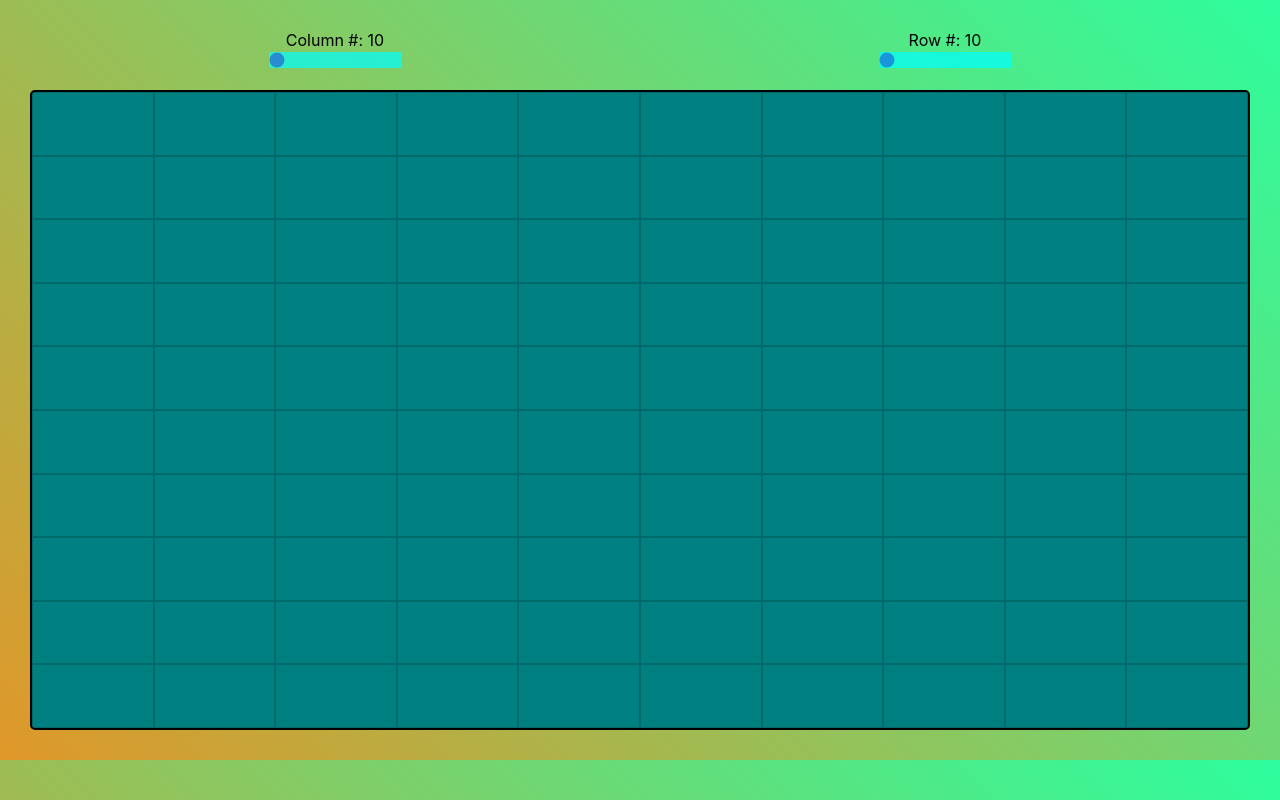
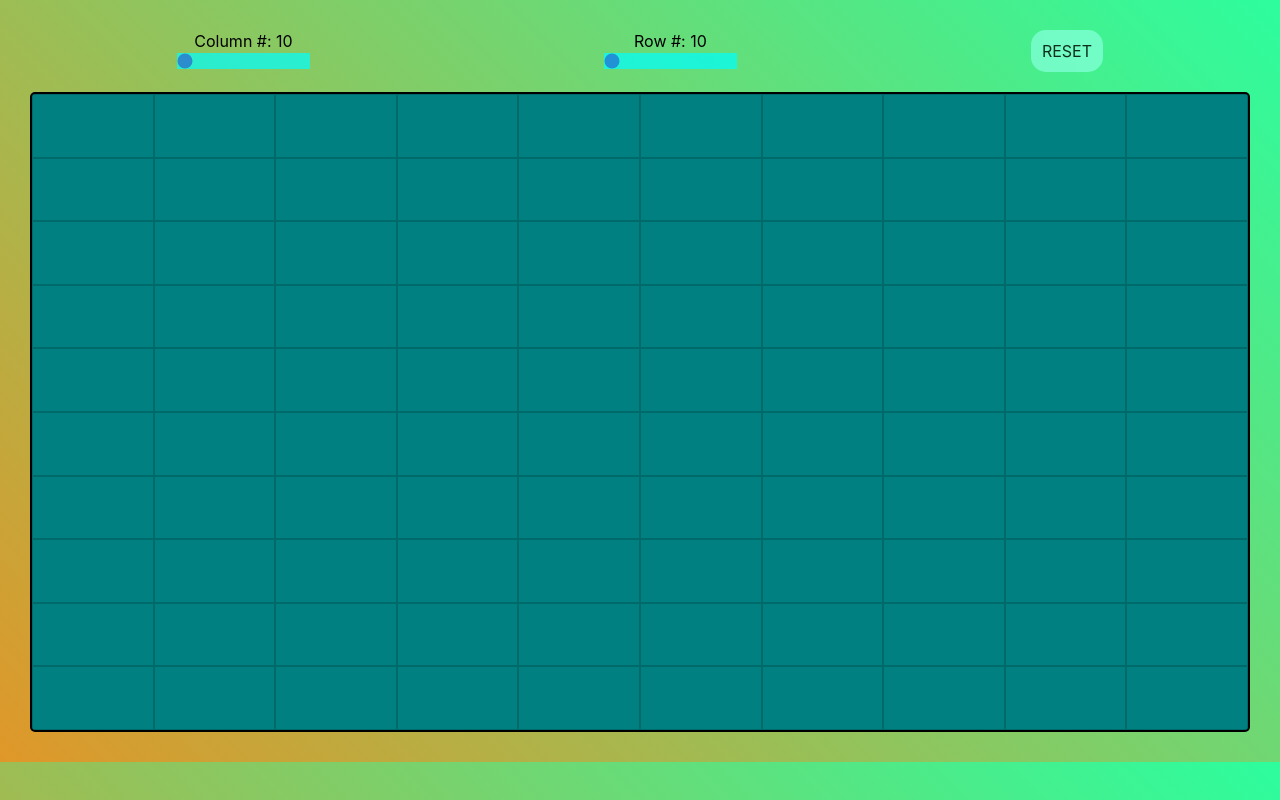
Before and after one commit to EnzoDFer/Sketch-Project, a React (Create React App) app: page / in a window 1280 px wide. Built offline with nearby package versions, Linux system fonts and the light colour scheme.

Commit message:
Implement Button component with callback feature foundation
Implement Button component with working callback prop.  Reset function not yet implemented.'

```diff
--- a/src/App.css
+++ b/src/App.css
@@ -68,3 +68,18 @@ button {
 .slider:hover {
   opacity: 1;
 }
+
+#reset {
+  background: aquamarine;
+  height: 100%;
+  width: 100%;
+  padding: 10px;
+  opacity: 0.8;
+  border-radius: 15px;
+  border: 1px solid transparent;
+}
+#reset:hover,
+#reset:active {
+  opacity:1;
+  border: 1px solid black;
+}
--- a/src/App.js
+++ b/src/App.js
@@ -1,11 +1,10 @@
-import { Children, useState } from "react";
+import { useState } from "react";
 
 
 const Container = () => {
   const [rows, onRowChange] = useState(10);
   const [cols, onColChange] = useState(10);
-  let squareNum = rows * cols;
-  const [boardState, setBoard] = useState(Array(squareNum).fill(false));
+  const [boardState, setBoard] = useState(Array(rows * cols).fill(false));
 
   const children = [];
   for (let i=0;i<rows*cols;i++) {
@@ -16,6 +15,12 @@ const Container = () => {
       />
       );
   }
+
+  function resetBoard() {
+    //setBoard(false);
+    alert('works');
+  }
+
 
   function handleDraw(i) {
     const childState = boardState.slice();
@@ -34,11 +39,26 @@ const Container = () => {
           <div>Row #: {rows}</div>
           <Slider value={rows} onValueChange={onRowChange} />
         </div>
+        <div className="wrapper">
+          <Button handleClick={()=>resetBoard()} text='RESET'/>
+        </div>
       </div>
       <Grid rowNum={rows} colNum={cols} gridChildren={children}/>
     </>
   );
 };
+//<Button handleClick={()=>resetBoard()} text='RESET'/>
+const Button = ({handleClick,text}) => {
+  return (
+    <button
+      id='reset'
+      onClick={()=>handleClick()}
+    >
+      {text}
+    </button>
+  );
+}
+
 
 const Slider = ({value,onValueChange}) => {
   function sliderHandler(e) {
@@ -80,4 +100,6 @@ const Square = ({currentState,returnState}) => {
   )
 };
 
+
+
 export default Container;
```
Also changed, not shown: 1 other file (tests, documents, lock files or other folders).
